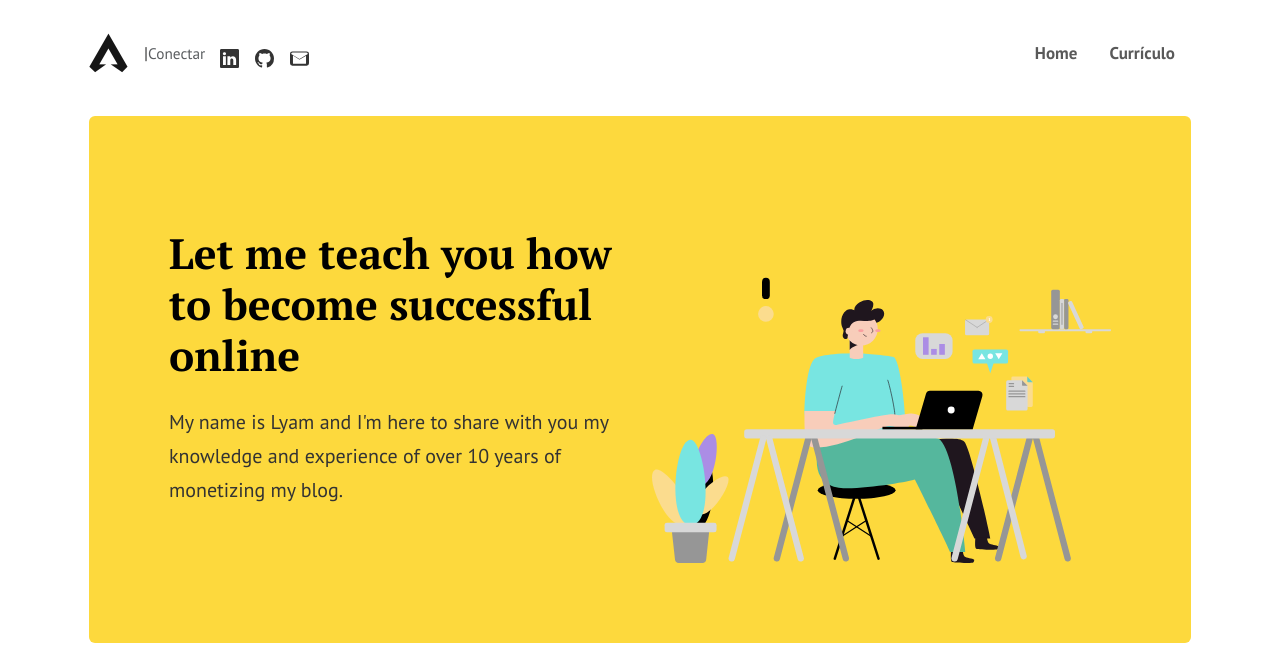
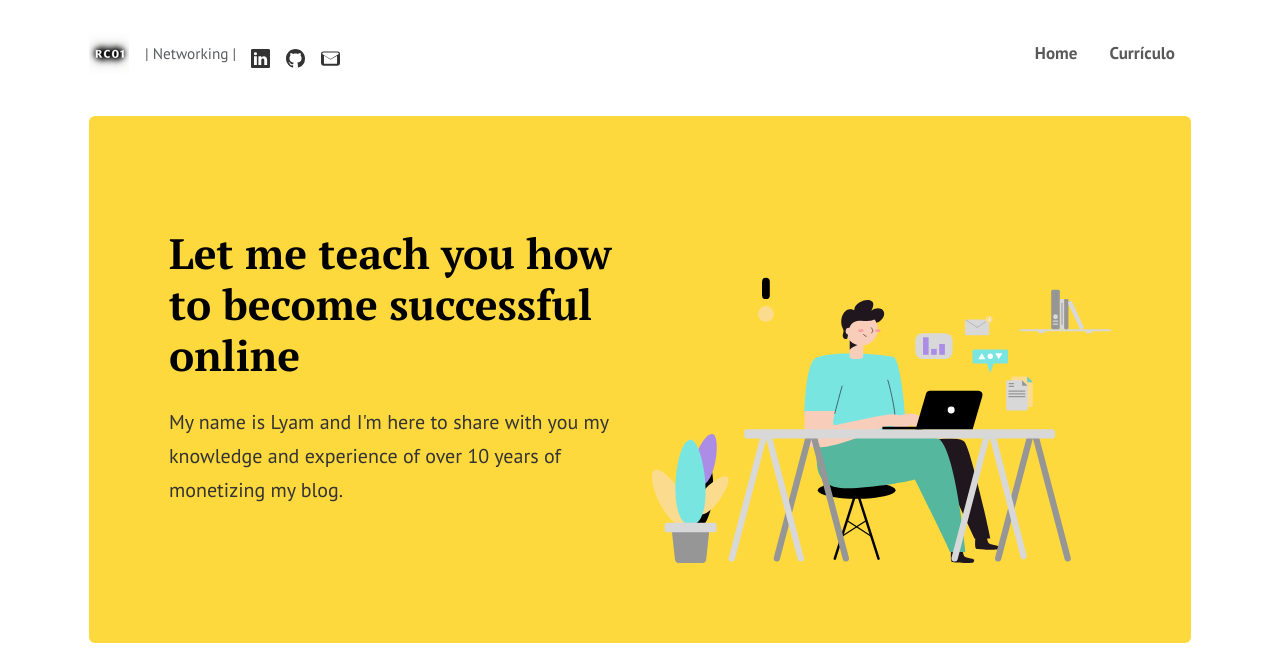
Before and after one commit to ronycosta01/ronycosta01.github.io, a Jekyll site: the page built from index.html, in a window 1280 px wide. Shown: the top 671 px of the page. Built offline with Jekyll 4.4.1, drawn with Linux system fonts in a browser that asks for light colours; the list of posts is cut into pages by our own code; grey boxes are pictures that could not be loaded.

Commit message:
Alterando o layout dos icones

```diff
--- a/_layouts/default.html
+++ b/_layouts/default.html
@@ -38,18 +38,20 @@
     <nav class="navbar navbar-expand-lg">
         <div class="container">
 
-          <a class="navbar-brand text-dark font-weight-bold big d-flex align-items-center" href="{{site.baseurl}}/">
-          {% if site.logo %}
-          <img class="mr-2" src="{{site.baseurl}}/{{site.logo}}" alt="logo">
-          {% else %}
-          <span class="d-none d-md-inline-block">{{ site.title }}</span>
-          {% endif %}
-          </a> |
+<div class="d-flex align-items-center justify-content-between w-100">
 
+  <!-- Logo (mantida a estrutura original) -->
+  <a class="navbar-brand text-dark font-weight-bold big d-flex align-items-center" href="{{site.baseurl}}/">
+    {% if site.logo %}
+      <img class="mr-2" src="{{site.baseurl}}/{{site.logo}}" alt="logo" style="height: 40px;">
+    {% else %}
+      <span class="d-none d-md-inline-block">{{ site.title }}</span>
+    {% endif %}
+  </a>
 
-          <div class="d-flex align-items-center">
-
-            <span class="ml-3 text-muted small">Conectar</span>
+  <!-- Networking + ícones (sem alteração de conteúdo, só alinhamento) -->
+  <div class="d-flex align-items-center">
+    <span class="ml-3 text-muted small">| Networking |</span>
 
             <!-- LinkedIn -->
             <a class="d-inline-block social-icon" target="_blank" href="{{ site.social.linkedin }}">
```
Also changed, not shown: assets/css/theme.scss (+18 -0 lines), assets/images/logo.png, 1 other file.
